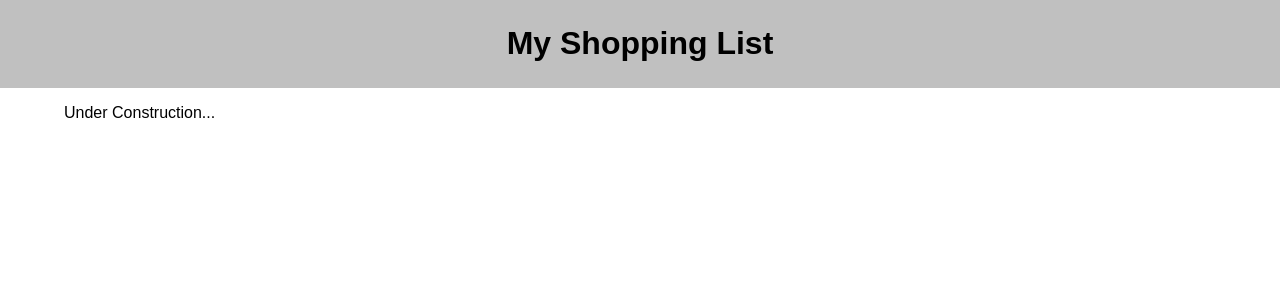
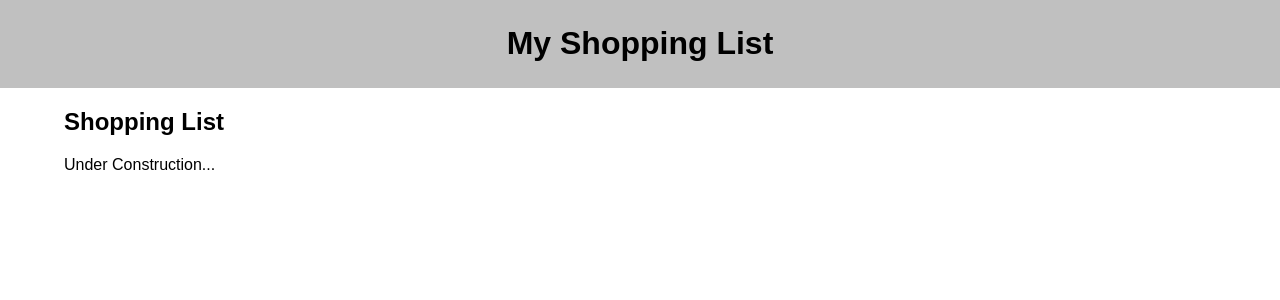
Before and after one commit to pete5315/group-fs-react-shopping-list, a React (Create React App) app: page / in a window 1280 px wide. Shown: the top 300 px of the page. Built offline with nearby package versions, Linux system fonts and the light colour scheme.

Commit message:
added Shopping List component

```diff
--- a/src/components/App/App.jsx
+++ b/src/components/App/App.jsx
@@ -2,13 +2,16 @@ import React from 'react';
 
 import Header from '../Header/Header.jsx'
 import './App.css';
+import ShoppingList from '../ShoppingList/shoppingList.jsx';
 
 
 function App() {
     return (
         <div className="App">
             <Header />
+
             <main>
+                <ShoppingList/>
                 <p>Under Construction...</p>
             </main>
         </div>
--- /dev/null
+++ b/src/components/ShoppingList/shoppingList.jsx
@@ -0,0 +1,10 @@
+
+function ShoppingList() {
+    return (
+        <h2>Shopping List</h2>
+    )
+
+}
+
+
+export default ShoppingList;
```
